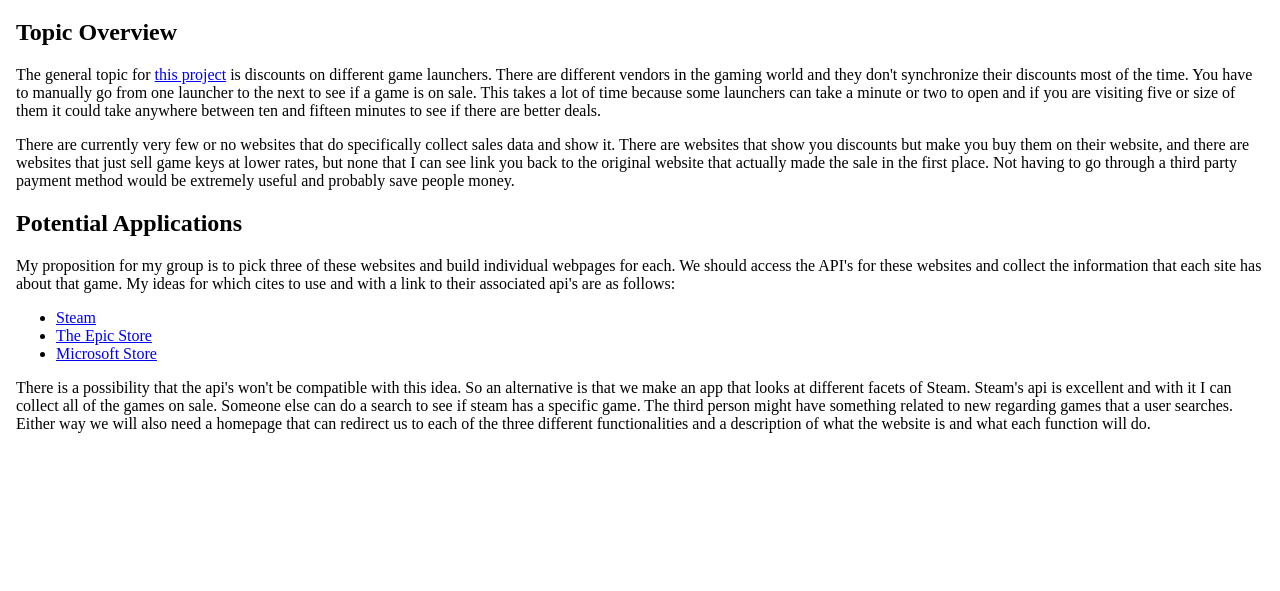
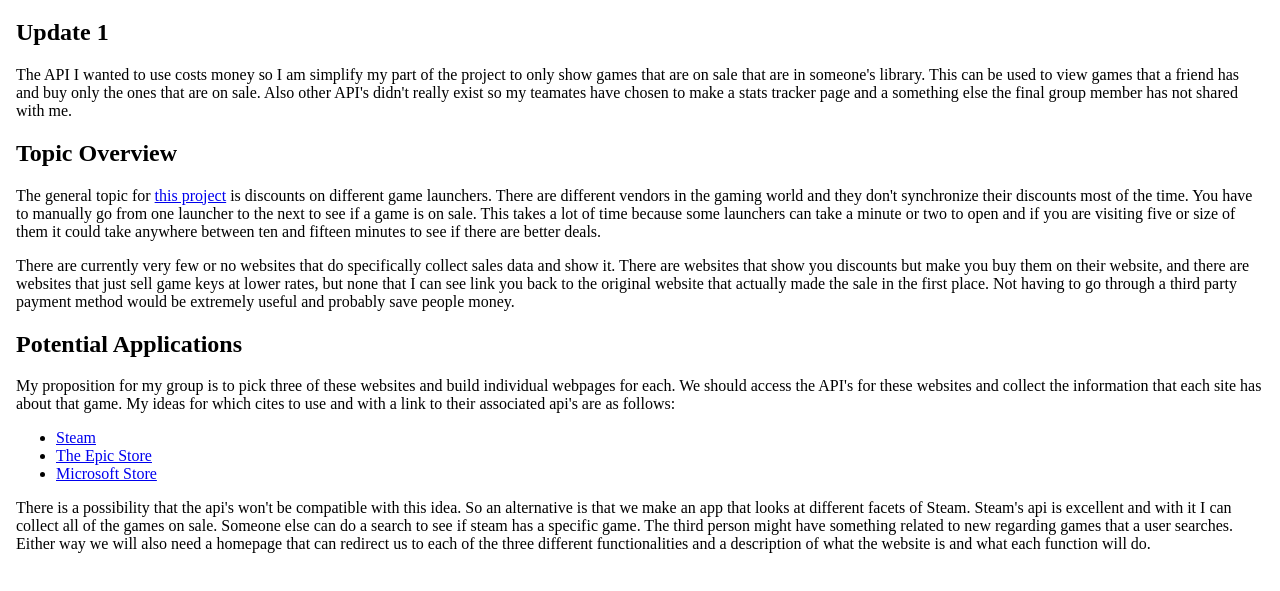
Before and after one commit to wwu-cptr220-a22/project-phoenix14113, a website: page index.html in a window 1280 px wide. Shown: the part 77-668 px from the top of the page. Drawn offline with Linux system fonts and the light colour scheme.

Commit message:
project proposal update 1

```diff
--- a/index.html
+++ b/index.html
@@ -14,9 +14,18 @@
     <h1>Games Sales Website</h1>
 
     <section>
+        <h2>Update 1</h2>
+        <p>The API I wanted to use costs money so I am simplify my part of the project to only show games that are
+            on sale that are in someone's library. This can be used to view games that a friend has and buy only the
+            ones that are on sale. Also other API's didn't really exist so my teamates have chosen to make a stats
+            tracker page and a something else the final group member has not shared with me.</p>
+    </section>
+
+    <section>
         <h2>Topic Overview</h2>
 
-        <p>The general topic for <a href="./project_web_page/index.html">this project</a> is discounts on different game launchers. There are different vendors in
+        <p>The general topic for <a href="./project_web_page/index.html">this project</a> is discounts on different game
+            launchers. There are different vendors in
             the gaming world and they don't synchronize their discounts most of the time. You have to manually go from
             one launcher to the next to see if a game is on sale. This takes a lot of time because some launchers can
             take a minute or two to open and if you are visiting five or size of them it could take anywhere between ten
```
